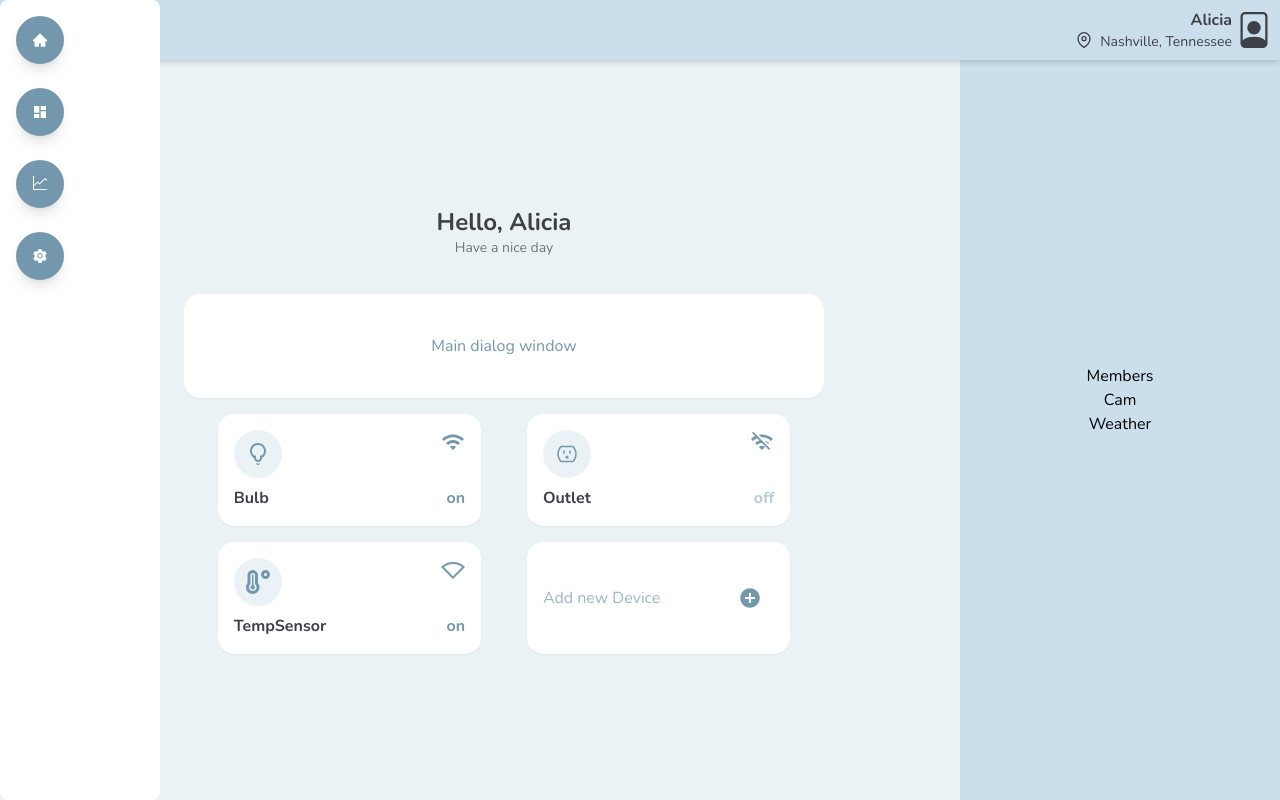
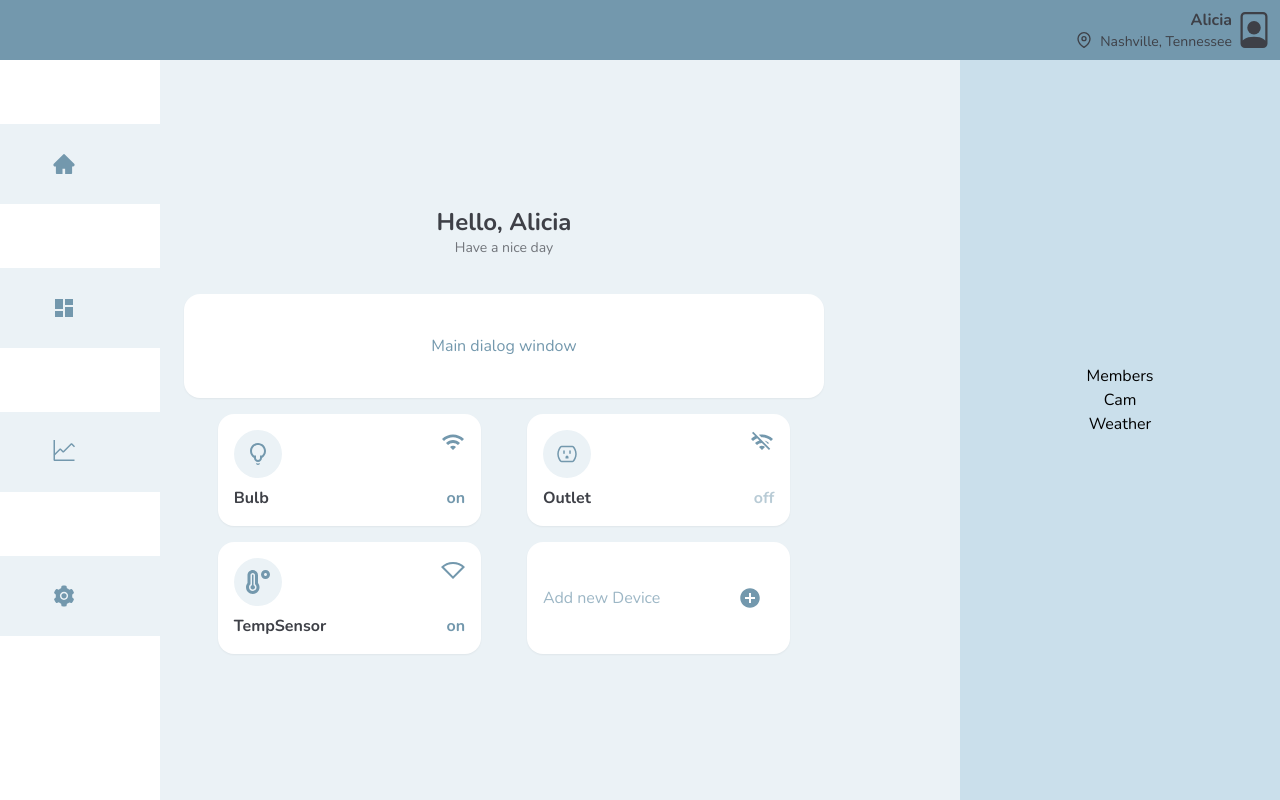
Before and after one commit to pawelpikus/smart-home-dashboard, a React (Create React App) app: page / in a window 1280 px wide. Built offline with nearby package versions, Linux system fonts and the light colour scheme.

Commit message:
desktop layout

```diff
--- a/src/components/avatar/index.tsx
+++ b/src/components/avatar/index.tsx
@@ -6,7 +6,7 @@ const Avatar = ({ children, ...restProps }: Props) => {
   return (
     <div
       {...restProps}
-      className="fixed top-0 left-0 right-0 flex items-center justify-end gap-1 p-2 text-black shadow-md bg-bgDarker"
+      className="fixed top-0 left-0 right-0 z-40 flex items-center justify-end gap-1 p-2 text-black bg-bgDark"
     >
       {children}
     </div>
--- a/src/components/buttons/ButtonLink.tsx
+++ b/src/components/buttons/ButtonLink.tsx
@@ -4,9 +4,11 @@ const ButtonLink = ({ children, href }: Props) => {
   return (
     <a
       href={href}
-      className="flex items-center justify-center w-12 h-12 transition-colors border-2 rounded-full shadow-lg bg-bgDark border-textBlue hover:bg-accent hover:border-none"
+      className="flex items-center justify-center w-12 h-12 transition-colors border-2 rounded-full shadow-lg group bg-bgDark border-textBlue hover:bg-accent hover:border-none lg:rounded-r-none lg:rounded-l-xl lg:w-48 lg:hover:bg-gradient-to-r from-bg-accentLight to-transparent lg:py-10 lg:shadow-none lg:bg-bgLight lg:border-none lg:hover:border-l-4 lg:hover:border-accent"
     >
-      {children}
+      <div className="text-white group-hover:lg:text-white lg:text-2xl lg:text-left lg:text-textBlue">
+        {children}
+      </div>
     </a>
   );
 };
--- a/src/components/header/index.tsx
+++ b/src/components/header/index.tsx
@@ -3,7 +3,7 @@ import { Props } from "../../types";
 const Header = ({ children, ...restProps }: Props) => {
   return (
     <div
-      className="fixed bottom-0 left-0 right-0 p-4 bg-white rounded-lg lg:relative lg:col-span-1 lg:h-screen"
+      className="fixed bottom-0 left-0 right-0 justify-center p-4 bg-white rounded-lg lg:flex lg:flex-col lg:rounded-none lg:items-end lg:p-0 lg:relative lg:col-span-1 lg:h-screen"
       {...restProps}
     >
       {children}
@@ -20,7 +20,7 @@ Header.Nav = function HeaderNav({ children, ...restProps }: Props) {
 };
 
 Header.NavItem = function HeaderNavItem({ children }: Props) {
-  return <li>{children}</li>;
+  return <li className="lg:mb-10">{children}</li>;
 };
 
 export default Header;
--- a/src/containers/HeaderContainer.tsx
+++ b/src/containers/HeaderContainer.tsx
@@ -5,11 +5,9 @@ import { RiDashboardFill } from "react-icons/ri";
 import { VscGraphLine } from "react-icons/vsc";
 import { AiFillSetting } from "react-icons/ai";
 import ButtonLink from "../components/buttons/ButtonLink";
-import { IconContext } from "react-icons";
 
 const HeaderContainer = () => {
   return (
-    <IconContext.Provider value={{ color: "white" }}>
     <Header>
       <Header.Nav>
         <Header.NavItem>
@@ -34,7 +32,6 @@ const HeaderContainer = () => {
         </Header.NavItem>
       </Header.Nav>
     </Header>
-    </IconContext.Provider>
   );
 };
 
```
Lines whose indentation alone changed are shown as unchanged.
